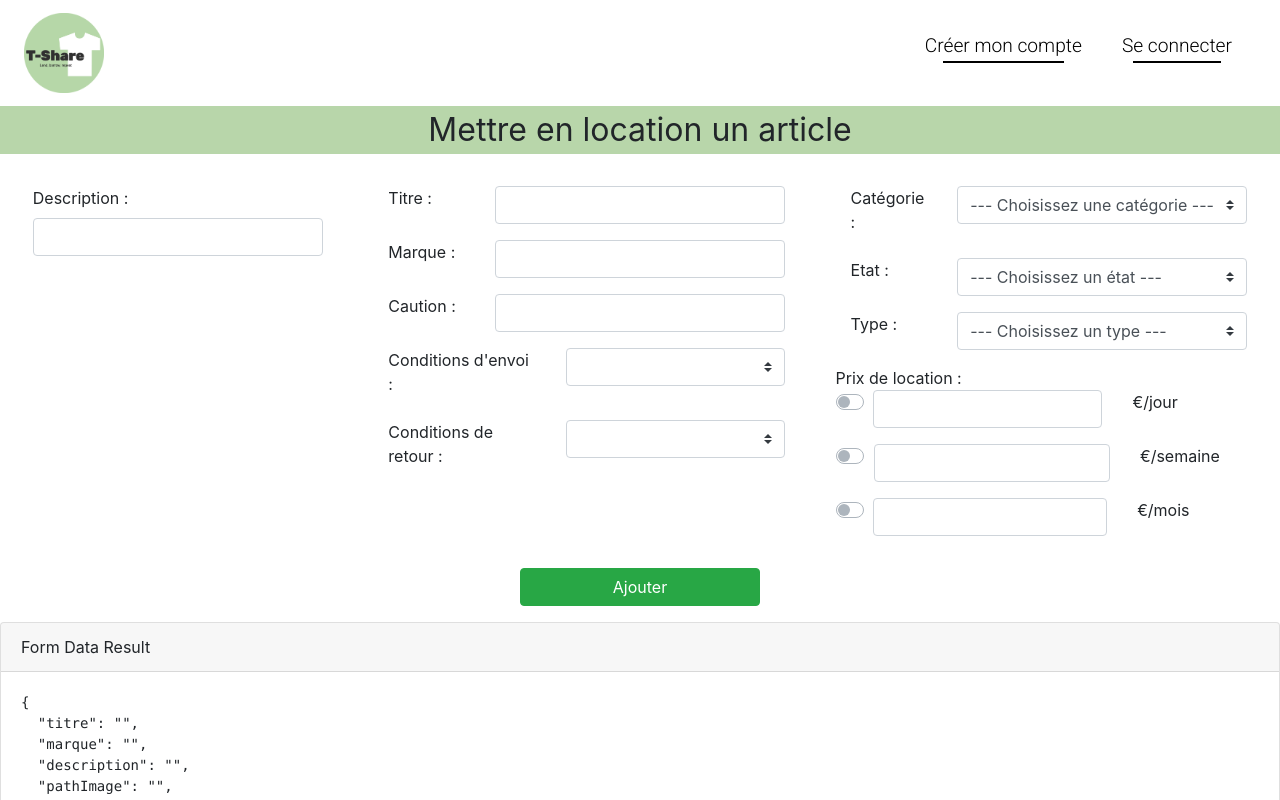
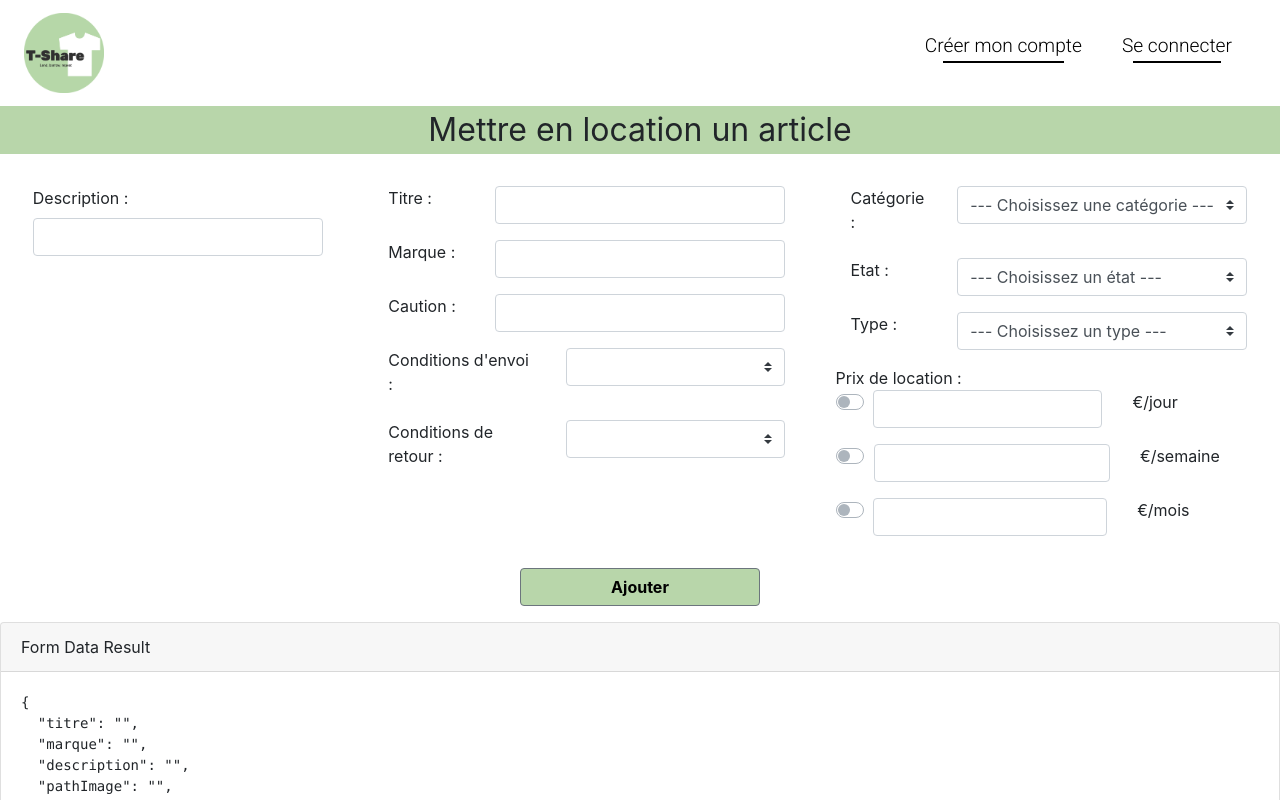
Before and after one commit to lejugeti/TShare, a Vue app in the folder site/: page /ajoutVetement in a window 1280 px wide. Shown: the top 800 px of the page. Built offline with nearby package versions, Linux system fonts and the light colour scheme.

Commit message:
fix couleur bouton submit

```diff
--- a/site/src/components/AjouterVetement.vue
+++ b/site/src/components/AjouterVetement.vue
@@ -214,7 +214,7 @@
                     </b-col>
                 </b-row>
                 <b-row align-h="center">
-                    <b-button id="btn-submit" type="submit" variant="success">Ajouter</b-button>
+                    <b-button id="btn-submit" type="submit">Ajouter</b-button>
                 </b-row>
             </b-container>
         </b-form>
@@ -263,7 +263,11 @@ export default {
         onSubmit(evt){
             evt.preventDefault();
             console.log(JSON.stringify(this.form));
+            axios.
+                post("/vetement",
+                {
 
+                })
         }
     }
 };
@@ -277,7 +281,10 @@ export default {
     }
 
     #btn-submit{
+        color: black;
+        font-weight: bold;
         width: 15em;
+        background-color: #B8D6AA;
     }
     .input-row {
         margin-bottom: 1em;
```
